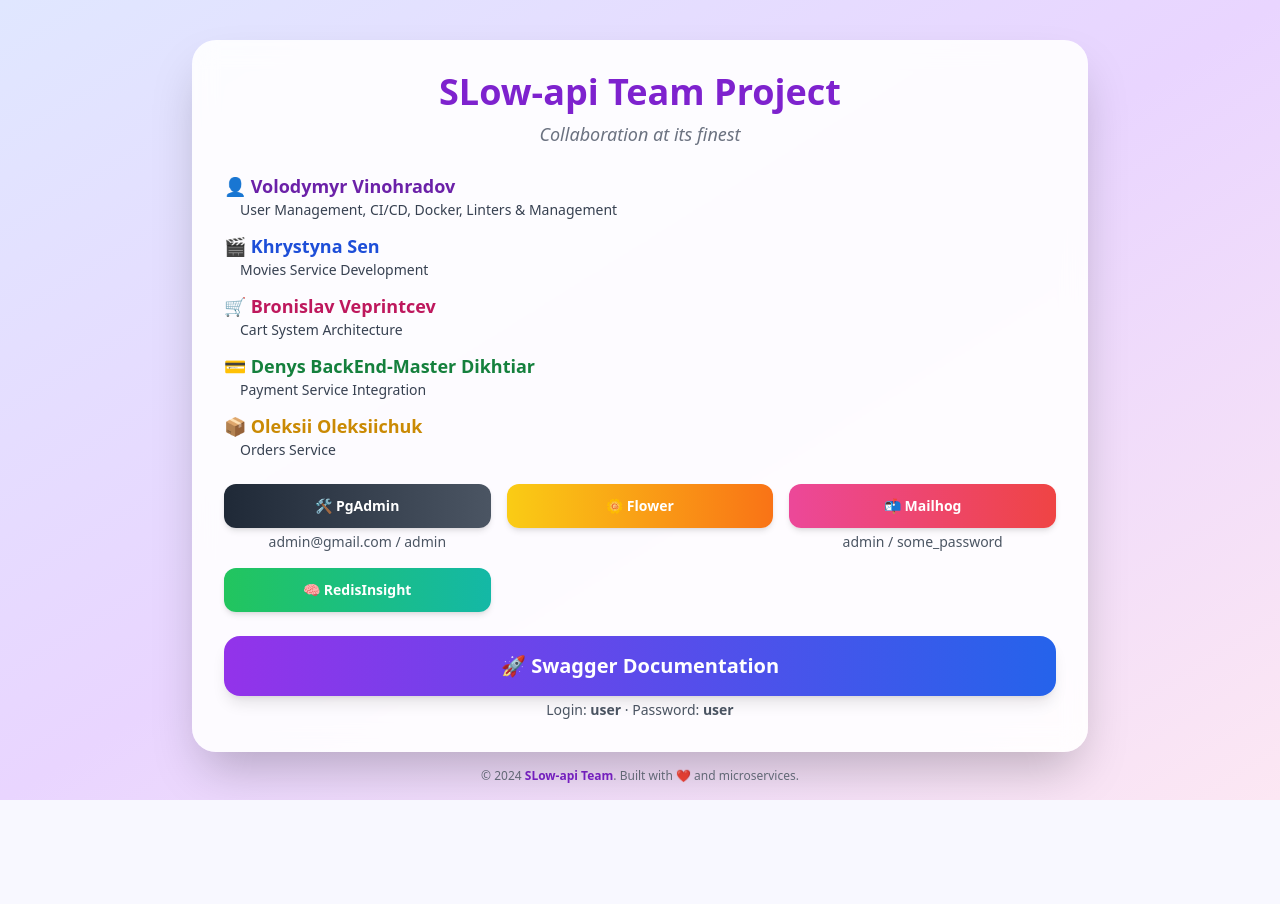
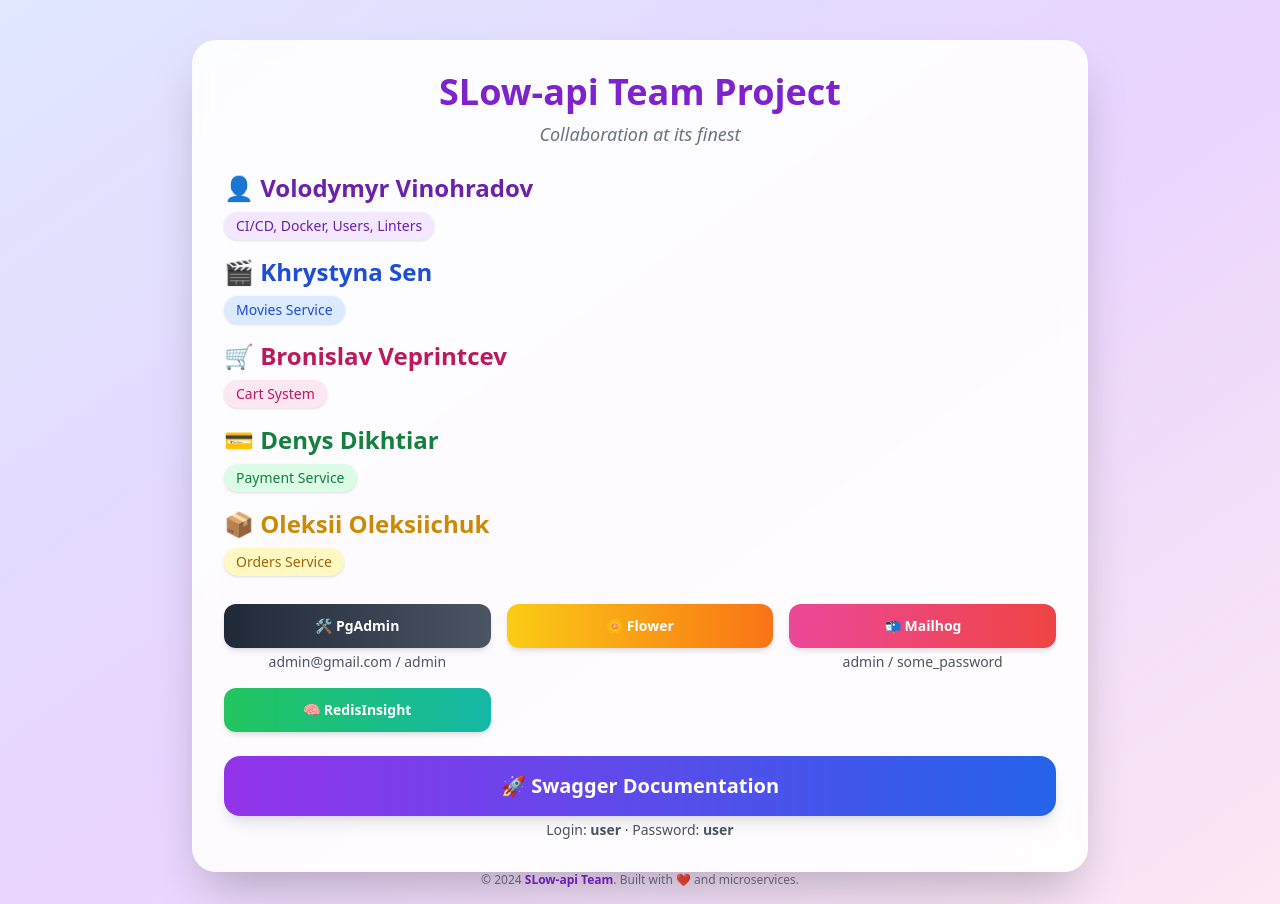
Before and after one commit to kram3ko/py-fastapi-online-cinema, a FastAPI app: page / in a window 1280 px wide. Before the commit the page ends 800 px from the top, so only its background shows below. Run offline with FastAPI, Linux system fonts and the light colour scheme; parts of the project's set-up code (start-up, migrations or seed data) failed here and were passed over; some libraries are stand-ins or nearby versions.

Commit message:
Refactor team member presentation in index.html for improved styling and clarity

```diff
--- a/src/templates/index.html
+++ b/src/templates/index.html
@@ -14,26 +14,36 @@
   <h1 class="text-4xl font-extrabold text-center text-purple-700 mb-2">SLow-api Team Project</h1>
   <h2 class="text-lg text-center text-gray-500 italic mb-6">Collaboration at its finest</h2>
 
-  <ul class="space-y-3 mb-6">
+  <ul class="flex flex-col gap-4 text-xl sm:text-2xl font-semibold mb-7">
     <li>
-      <p class="text-lg font-semibold text-purple-800">👤 Volodymyr Vinohradov</p>
-      <p class="text-gray-700 ml-4 text-sm">User Management, CI/CD, Docker, Linters & Management</p>
+      <p class="text-purple-800">👤 Volodymyr Vinohradov</p>
+      <span class="inline-block mt-2 px-3 py-1 rounded-full bg-purple-100 text-purple-800 text-sm font-medium shadow">
+        CI/CD, Docker, Users, Linters
+      </span>
     </li>
     <li>
-      <p class="text-lg font-semibold text-blue-700">🎬 Khrystyna Sen</p>
-      <p class="text-gray-700 ml-4 text-sm">Movies Service Development</p>
+      <p class="text-blue-700">🎬 Khrystyna Sen</p>
+      <span class="inline-block mt-2 px-3 py-1 rounded-full bg-blue-100 text-blue-700 text-sm font-medium shadow">
+        Movies Service
+      </span>
     </li>
     <li>
-      <p class="text-lg font-semibold text-pink-700">🛒 Bronislav Veprintcev</p>
-      <p class="text-gray-700 ml-4 text-sm">Cart System Architecture</p>
+      <p class="text-pink-700">🛒 Bronislav Veprintcev</p>
+      <span class="inline-block mt-2 px-3 py-1 rounded-full bg-pink-100 text-pink-700 text-sm font-medium shadow">
+        Cart System
+      </span>
     </li>
     <li>
-      <p class="text-lg font-semibold text-green-700">💳 Denys BackEnd-Master Dikhtiar</p>
-      <p class="text-gray-700 ml-4 text-sm">Payment Service Integration</p>
+      <p class="text-green-700">💳 Denys Dikhtiar</p>
+      <span class="inline-block mt-2 px-3 py-1 rounded-full bg-green-100 text-green-700 text-sm font-medium shadow">
+        Payment Service
+      </span>
     </li>
     <li>
-      <p class="text-lg font-semibold text-yellow-600">📦 Oleksii Oleksiichuk</p>
-      <p class="text-gray-700 ml-4 text-sm">Orders Service</p>
+      <p class="text-yellow-600">📦 Oleksii Oleksiichuk</p>
+      <span class="inline-block mt-2 px-3 py-1 rounded-full bg-yellow-100 text-yellow-700 text-sm font-medium shadow">
+        Orders Service
+      </span>
     </li>
   </ul>
 
```
